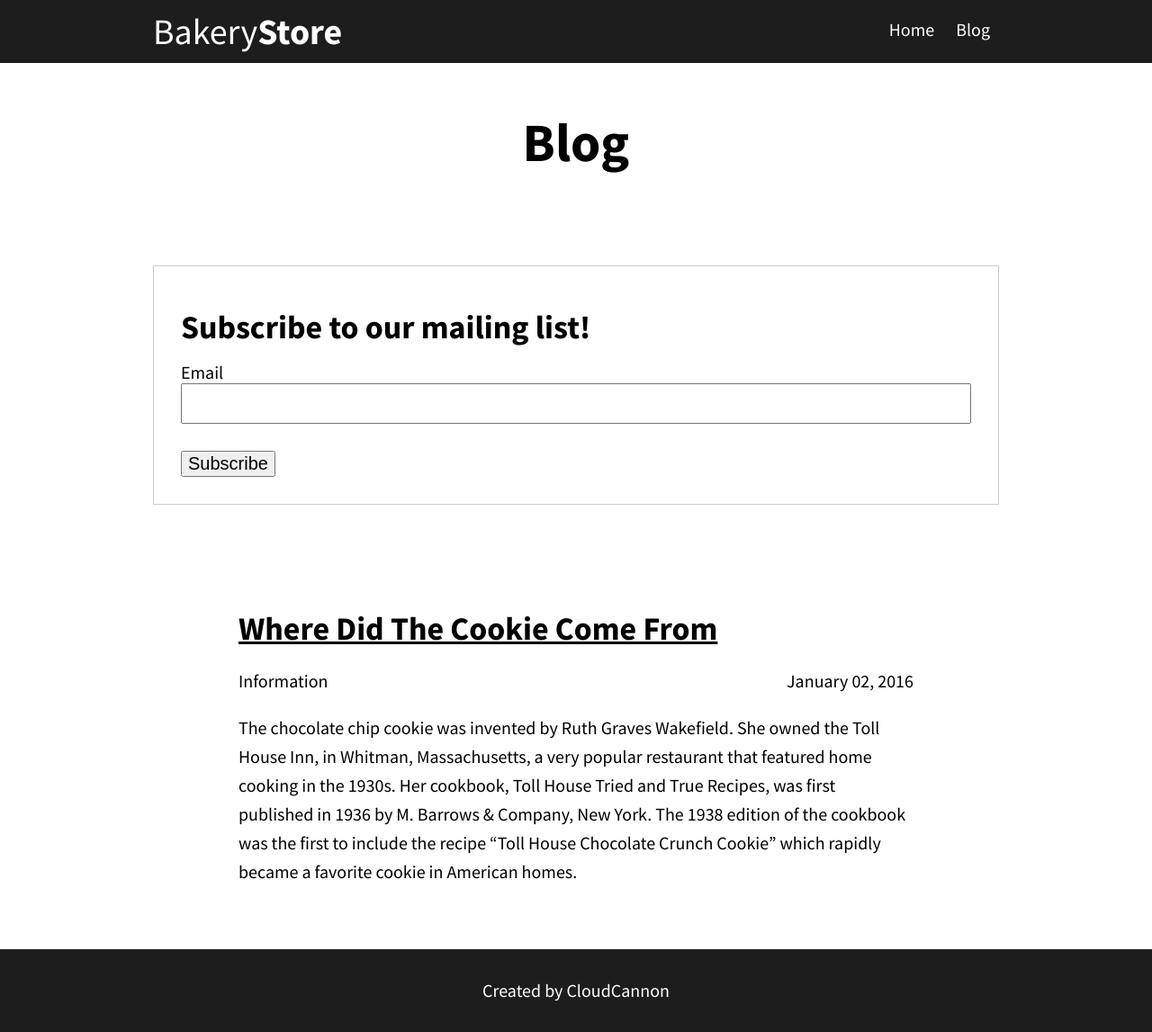
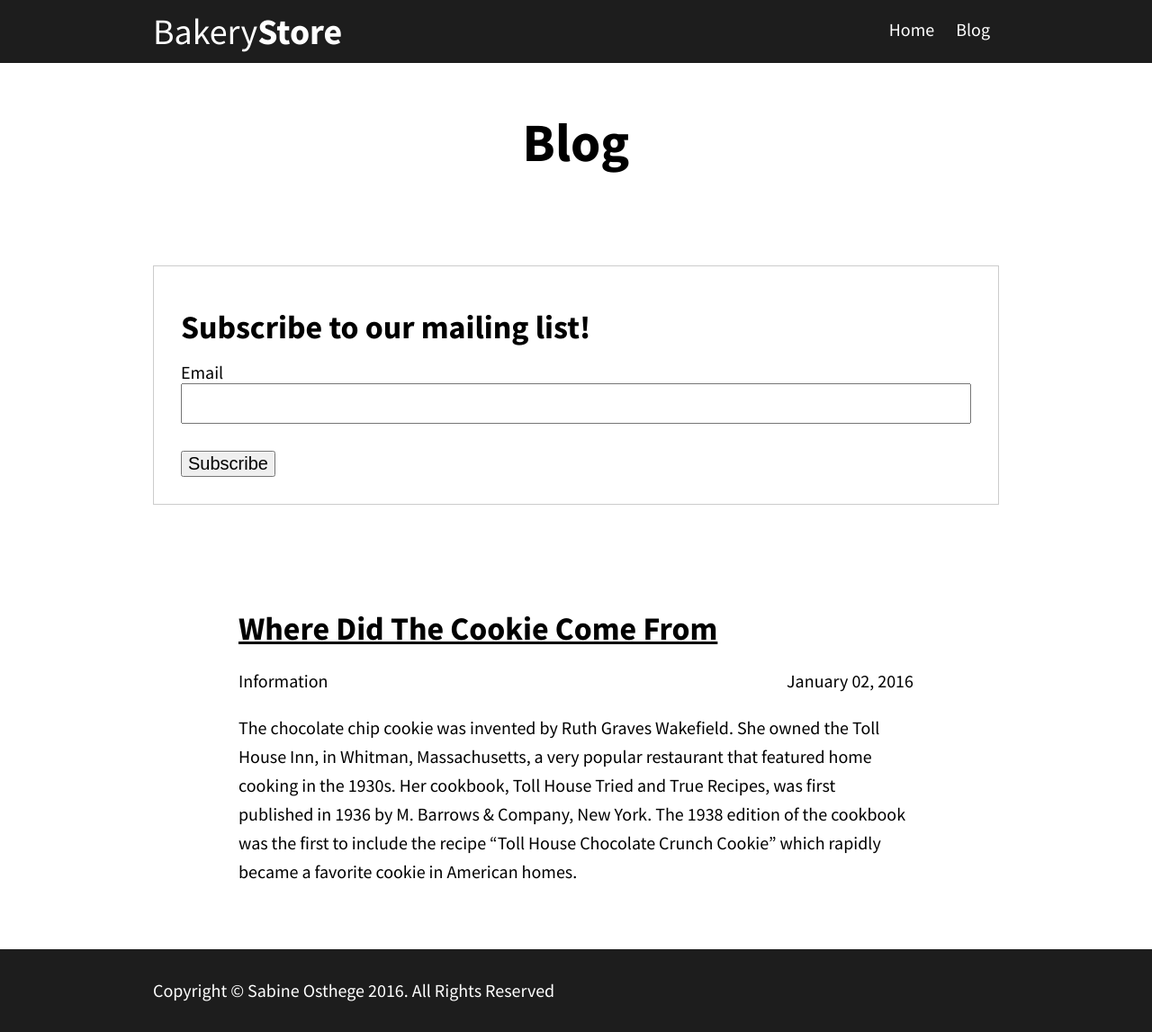
Before and after one commit to sabineosthege/sabineosthege.github.io, a Jekyll site: the page built from blog.html, in a window 1280 px wide. Shown: the whole page at 90% size. Built offline with Jekyll 4.4.1, drawn with Linux system fonts in a browser that asks for light colours.

Commit message:
copyright and untabified

```diff
--- a/_layouts/default.html
+++ b/_layouts/default.html
@@ -23,7 +23,7 @@
         </div>
         <footer>
             <div class="container">
-				<p class="center-text"> <a href="http://cloudcannon.com">Created by CloudCannon</a></p>
+                <p class="copyright text-muted small">Copyright &copy; Sabine Osthege 2016. All Rights Reserved</p>
             </div>
         </footer>
     </body>
```
Lines whose indentation alone changed are shown as unchanged.
